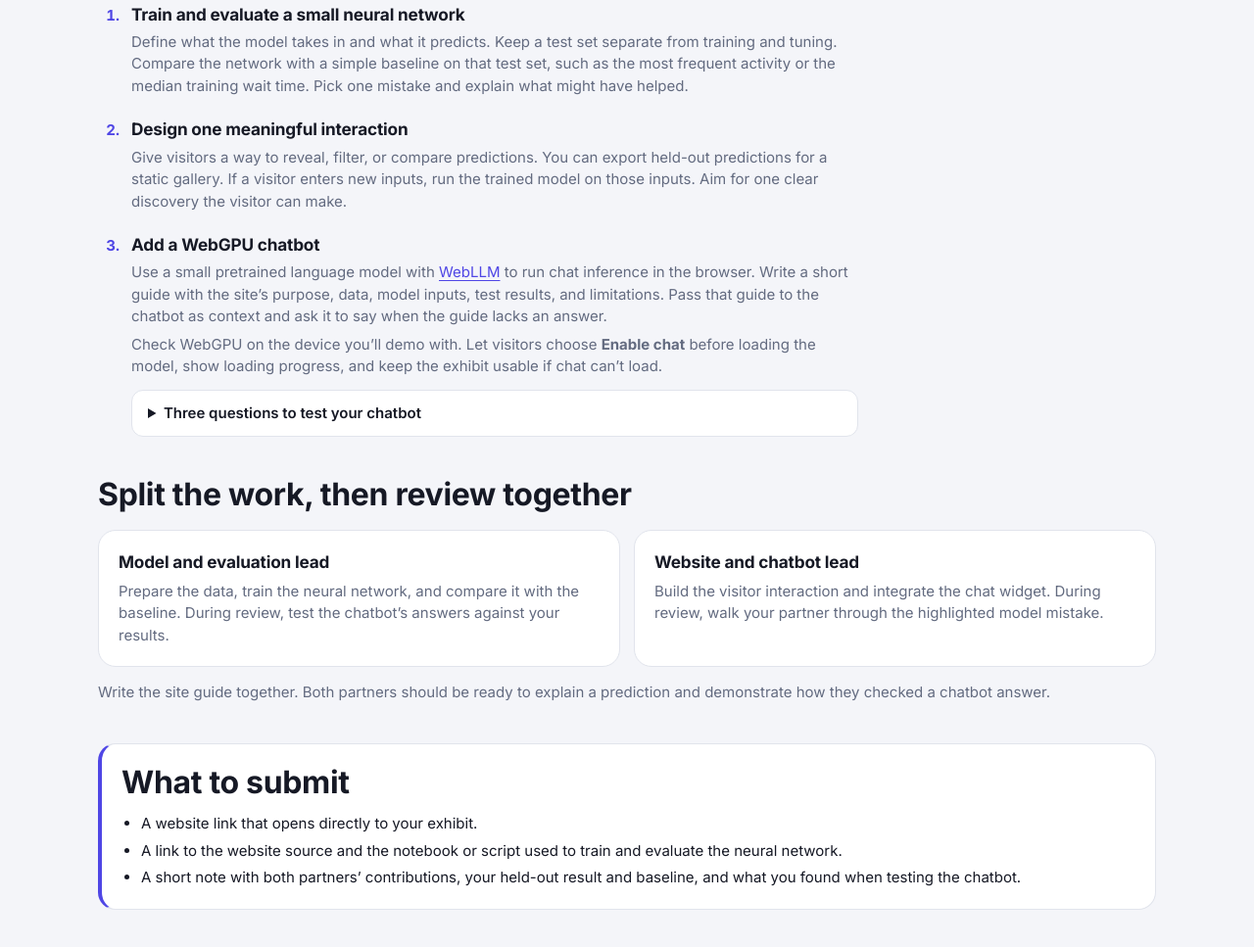
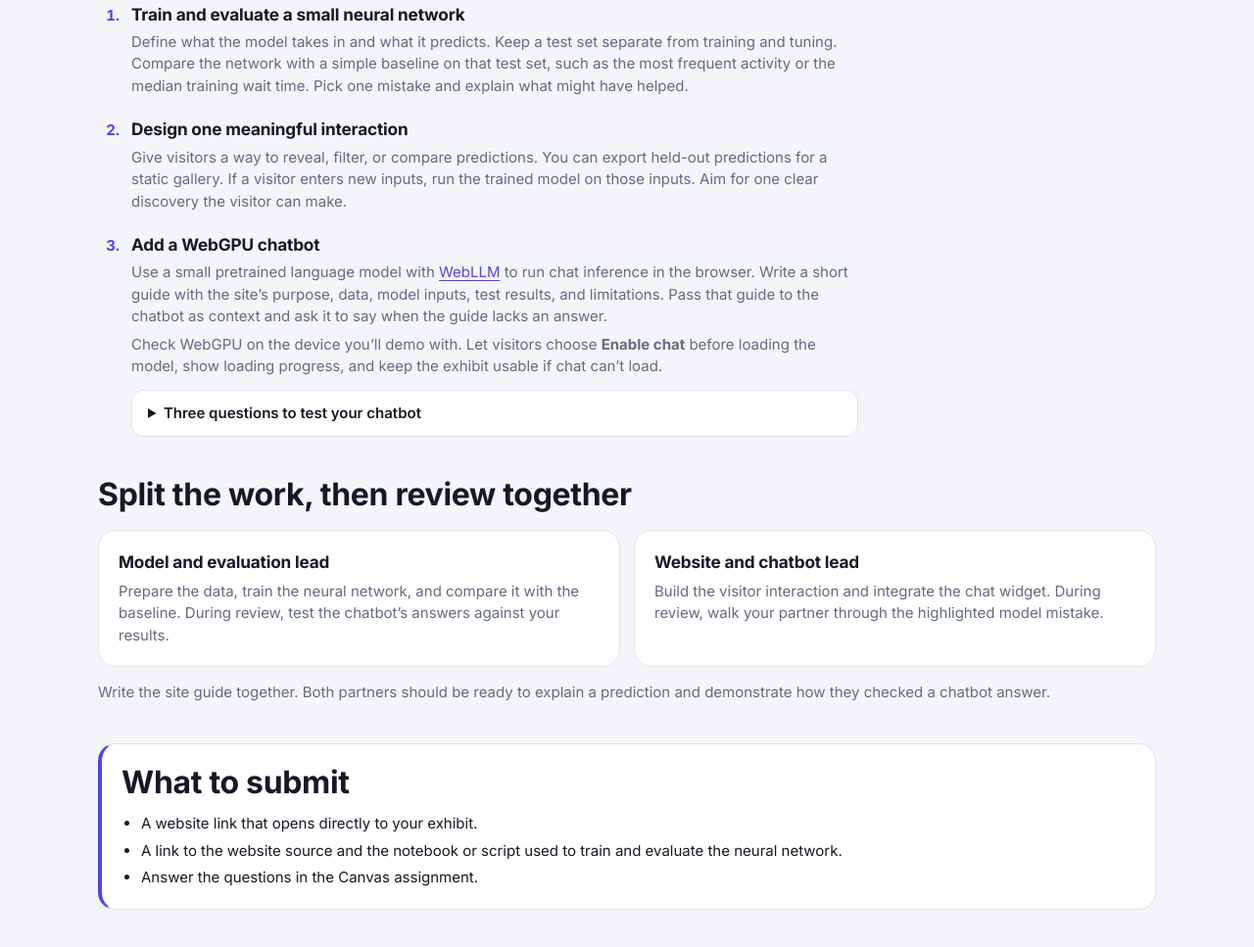
Before and after one commit to snsie/neural-networks, a website built with Vite: page exercise.html in a window 1280 px wide. Shown: the part 976-1943 px from the top of the page at 98% size. Built offline with nearby package versions, Linux system fonts and the light colour scheme.

Commit message:
Direct students to Canvas assignment questions

```diff
--- a/exercise.html
+++ b/exercise.html
@@ -111,7 +111,7 @@
       <ul>
         <li>A website link that opens directly to your exhibit.</li>
         <li>A link to the website source and the notebook or script used to train and evaluate the neural network.</li>
-        <li>A short note with both partners’ contributions, your held-out result and baseline, and what you found when testing the chatbot.</li>
+        <li>Answer the questions in the Canvas assignment.</li>
       </ul>
     </section>
   </main>
```
